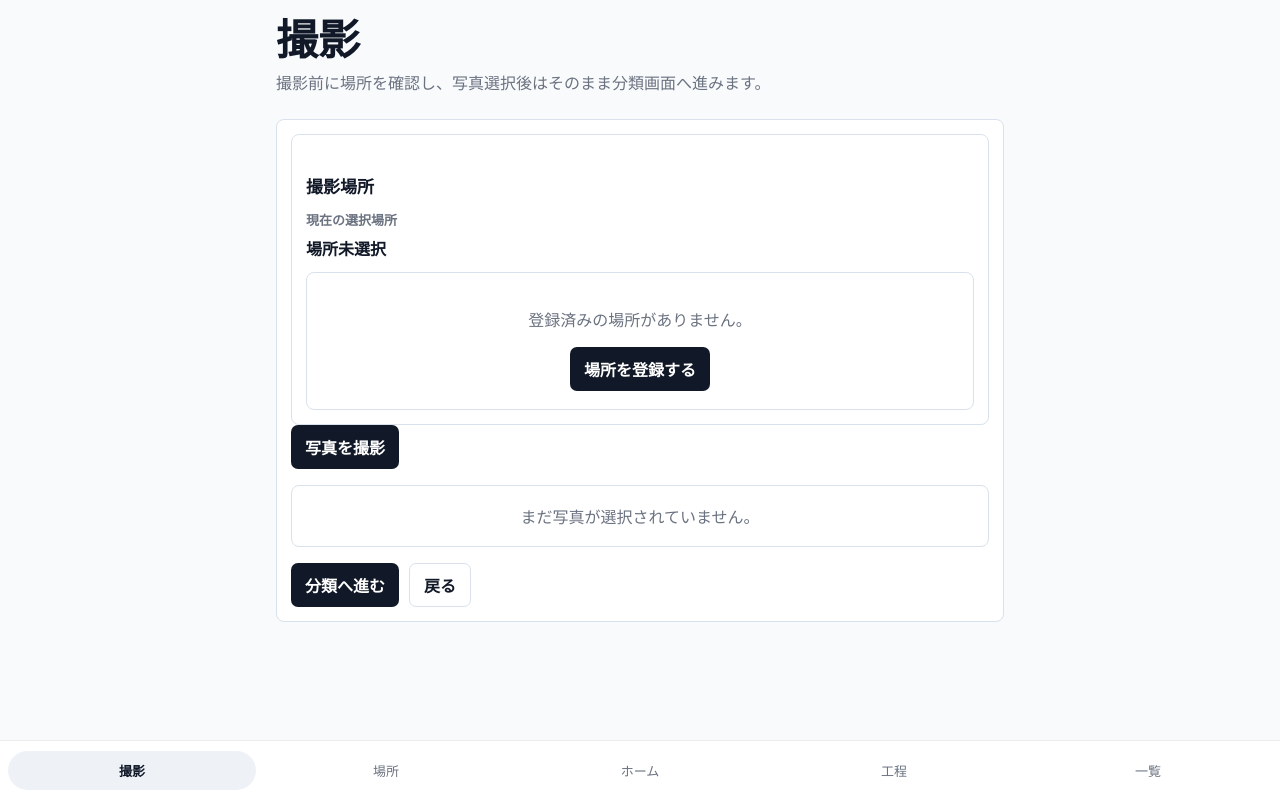
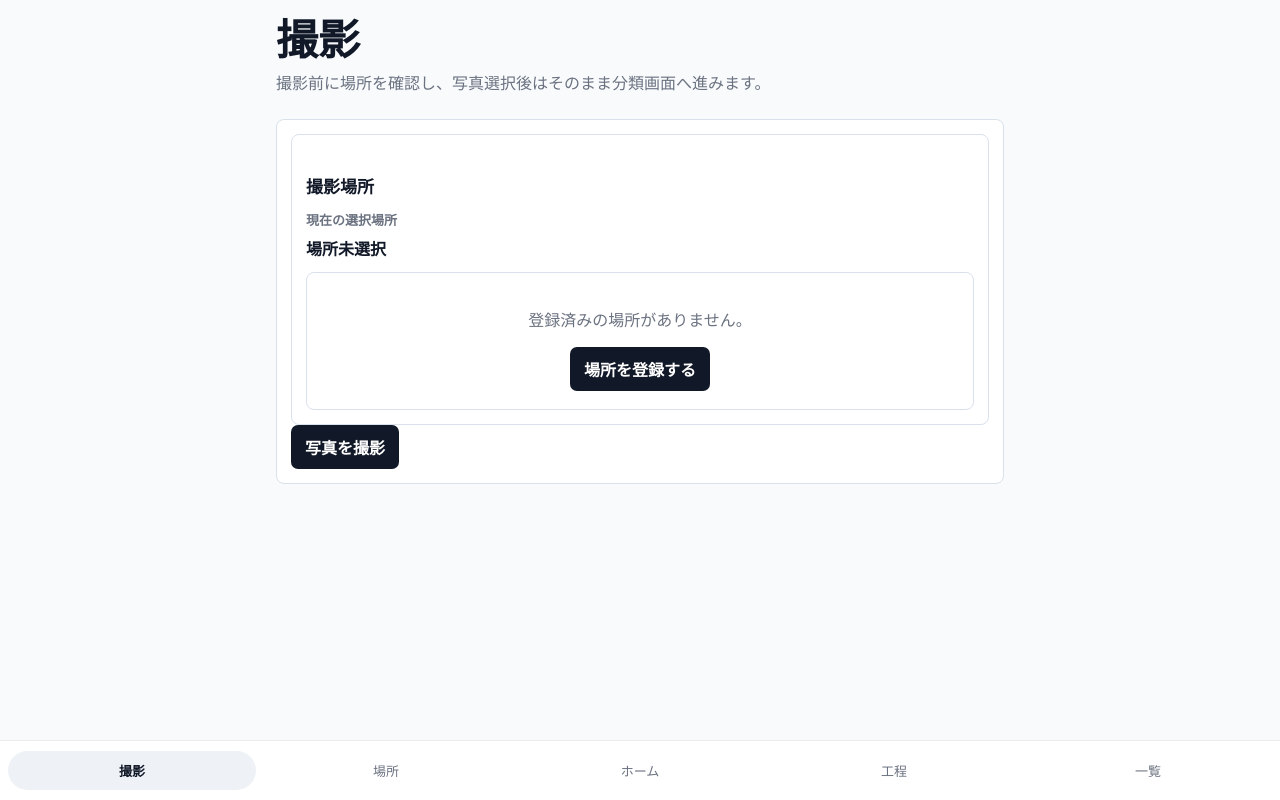
Before and after one commit to Fun-i-Con/FhotoFlicker, a Nuxt app: page /capture in a window 1280 px wide. Built offline with nearby package versions, Linux system fonts and the light colour scheme.

Commit message:
不要なところの削除

```diff
--- a/pages/capture.vue
+++ b/pages/capture.vue
@@ -1,12 +1,10 @@
 <script setup lang="ts">
-import { computed, onMounted, onUnmounted, ref } from 'vue'
+import { computed, onMounted, ref } from 'vue'
 import { navigateTo } from 'nuxt/app'
 import { usePhotoDb } from '~/composables/usePhotoDb'
 import type { Place } from '~/types/photo'
 
 const db = usePhotoDb()
-const previewUrl = ref('')
-const selectedFile = ref<File | null>(null)
 const places = ref<Place[]>([])
 const selectedPlaceId = ref('')
 const isLocating = ref(false)
@@ -17,13 +15,6 @@ const error = ref('')
 const selectedPlace = computed(() => places.value.find((place) => place.id === selectedPlaceId.value) || null)
 const selectedPlaceName = computed(() => selectedPlace.value?.name || '場所未選択')
 const hasPlaces = computed(() => places.value.length > 0)
-
-function revokePreview() {
-  if (previewUrl.value) {
-    URL.revokeObjectURL(previewUrl.value)
-    previewUrl.value = ''
-  }
-}
 
 function getLocationErrorMessage(code: number) {
   switch (code) {
@@ -101,25 +92,20 @@ async function handleFile(event: Event) {
   const input = event.target as HTMLInputElement
   const file = input.files?.[0]
 
-  revokePreview()
-  selectedFile.value = file || null
   error.value = ''
 
-  if (file) {
-    previewUrl.value = URL.createObjectURL(file)
-    await saveAndClassify()
-  }
-}
-
-async function saveAndClassify() {
-  if (!selectedFile.value) {
+  if (!file) {
     error.value = '写真を選択してください。'
     return
   }
 
+  await saveAndClassify(file)
+}
+
+async function saveAndClassify(file: File) {
   try {
     await db.init()
-    await db.saveDraft(selectedFile.value, selectedPlaceId.value || undefined)
+    await db.saveDraft(file, selectedPlaceId.value || undefined)
     await navigateTo('/classify')
   } catch (err) {
     error.value = err instanceof Error ? err.message : '保存に失敗しました。'
@@ -127,7 +113,6 @@ async function saveAndClassify() {
 }
 
 onMounted(initializeCapture)
-onUnmounted(revokePreview)
 </script>
 
 <template>
@@ -181,16 +166,7 @@ onUnmounted(revokePreview)
         @change="handleFile"
       />
 
-      <img v-if="previewUrl" class="preview-image" :src="previewUrl" alt="撮影画像プレビュー" />
-      <p v-else class="empty-state">まだ写真が選択されていません。</p>
-
       <p v-if="error" class="message error">{{ error }}</p>
-      <div class="button-row">
-        <button class="primary-button" type="button" :disabled="!selectedFile" @click="saveAndClassify">
-          分類へ進む
-        </button>
-        <NuxtLink class="secondary-button" to="/">戻る</NuxtLink>
-      </div>
     </section>
   </AppShell>
 </template>
```
